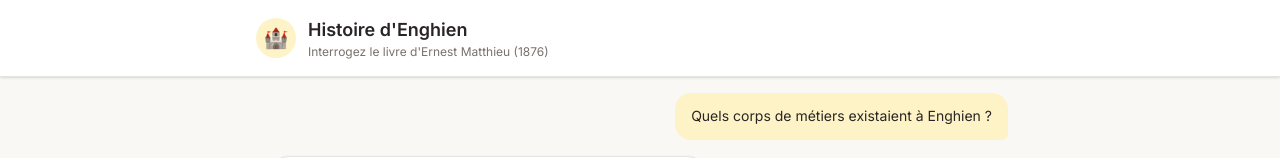
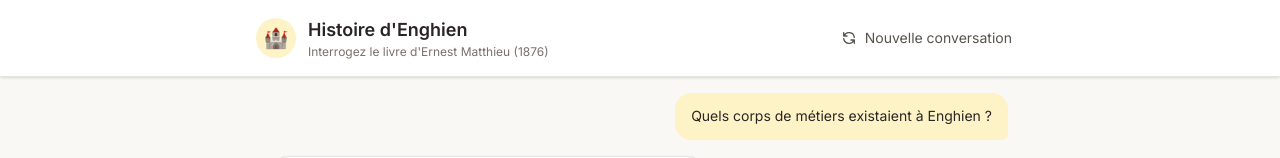
Before and after one commit to laurent7850/enghien-rag, a Next.js app: page /enghien in a window 1280 px wide. Both pictures are taken after a click on the button "Quels corps de métiers existaient à Enghien ?". Shown: the top 158 px of the page. Built offline with nearby package versions, Linux system fonts and the light colour scheme; no server answers.

Commit message:
Add new conversation button in header
Co-Authored-By: Claude Opus 4.5 <noreply@anthropic.com>

```diff
--- a/components/chat/ChatContainer.tsx
+++ b/components/chat/ChatContainer.tsx
@@ -136,11 +136,23 @@ export function ChatContainer() {
     sendMessage(suggestion);
   };
 
+  const handleNewConversation = () => {
+    setMessages([]);
+    setStreamingContent('');
+    setStreamingSources([]);
+    // Recharger les suggestions initiales
+    fetch('/api/enghien/suggestions')
+      .then((res) => res.json())
+      .then((data) => setSuggestions(data.suggestions || []))
+      .catch(console.error);
+  };
+
   return (
     <div className="flex flex-col h-full bg-[#faf8f5]">
       {/* Header */}
       <header className="px-4 py-4 bg-white border-b border-stone-200 shadow-sm">
         <div className="max-w-3xl mx-auto">
+          <div className="flex items-center justify-between">
             <div className="flex items-center gap-3">
               <div className="w-10 h-10 bg-amber-100 rounded-full flex items-center justify-center">
                 <span className="text-xl">🏰</span>
@@ -153,6 +165,20 @@ export function ChatContainer() {
                   Interrogez le livre d&apos;Ernest Matthieu (1876)
                 </p>
               </div>
+            </div>
+            {messages.length > 0 && (
+              <button
+                onClick={handleNewConversation}
+                disabled={isLoading}
+                className="flex items-center gap-2 px-3 py-2 text-sm text-stone-600 hover:text-stone-800 hover:bg-stone-100 rounded-lg transition-colors disabled:opacity-50 disabled:cursor-not-allowed"
+                title="Nouvelle conversation"
+              >
+                <svg xmlns="http://www.w3.org/2000/svg" className="h-4 w-4" fill="none" viewBox="0 0 24 24" stroke="currentColor">
+                  <path strokeLinecap="round" strokeLinejoin="round" strokeWidth={2} d="M4 4v5h.582m15.356 2A8.001 8.001 0 004.582 9m0 0H9m11 11v-5h-.581m0 0a8.003 8.003 0 01-15.357-2m15.357 2H15" />
+                </svg>
+                <span className="hidden sm:inline">Nouvelle conversation</span>
+              </button>
+            )}
           </div>
         </div>
       </header>
```
Lines whose indentation alone changed are shown as unchanged.
